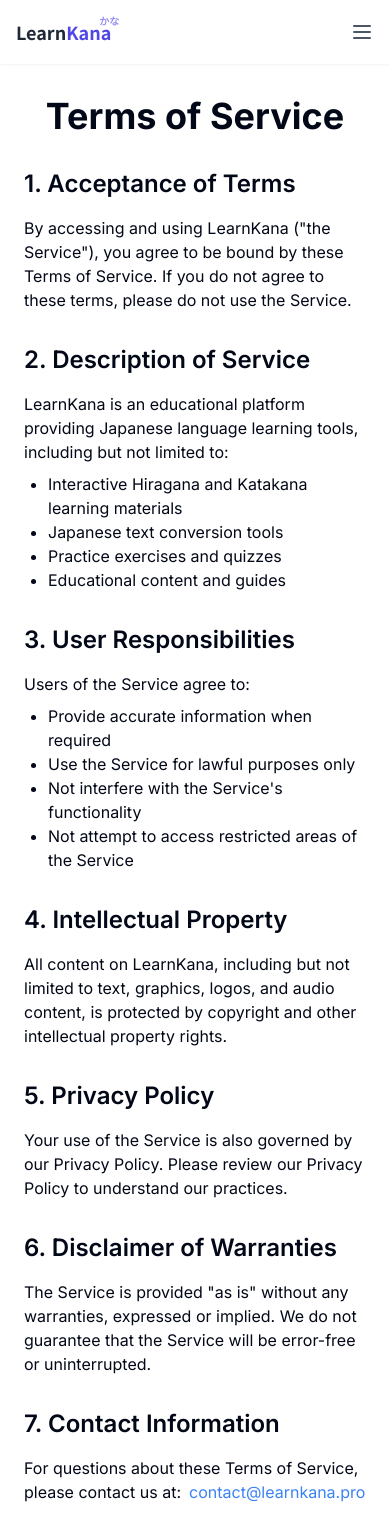
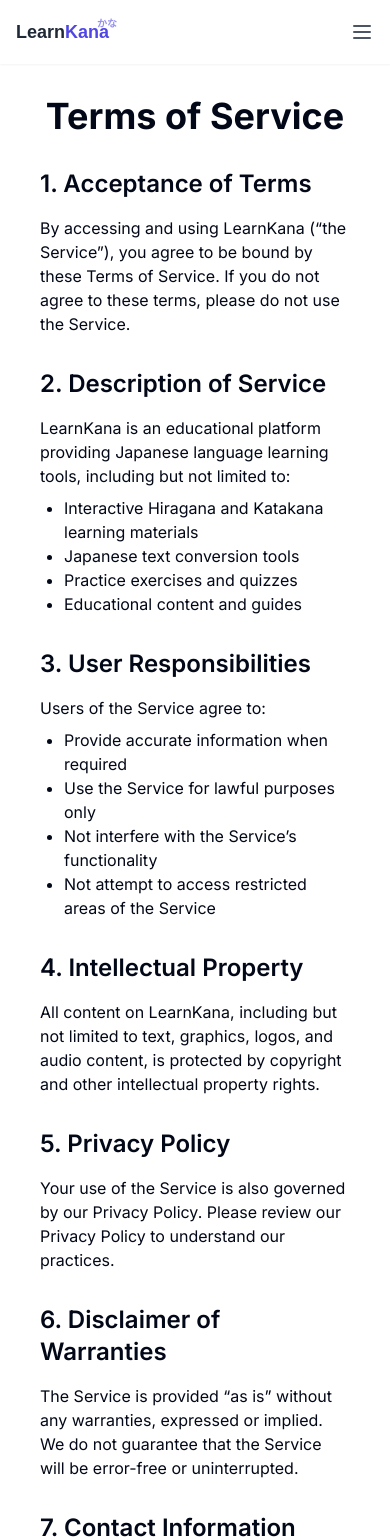
Before and after one commit to Jeremyymxiao/kana-learning, a Next.js app: page /terms-of-service in a window 390 px wide. Shown: the top 1540 px of the page. Built offline with nearby package versions, Linux system fonts and the light colour scheme.

Commit message:
fix bugs of last push

```diff
--- a/src/app/api/convert/route.ts
+++ b/src/app/api/convert/route.ts
@@ -83,7 +83,7 @@ export async function POST(req: Request) {
 
     const conversionResults = await Promise.all(
       options.targetTypes.map(async (targetType: string) => {
-        let kuroshiroOptions: any = {
+        const kuroshiroOptions: any = {
           mode: 'normal'
         };
 
--- a/src/app/globals.css
+++ b/src/app/globals.css
@@ -1,9 +1,12 @@
+/* Import Noto Sans JP from CDN */
 @tailwind base;
 @tailwind components;
 @tailwind utilities;
 
 @layer base {
   :root {
+    --font-sans: system-ui, -apple-system, BlinkMacSystemFont, 'Hiragino Kaku Gothic ProN', 'Hiragino Sans', Meiryo, sans-serif;
+
     --background: 0 0% 100%;
     --foreground: 222.2 84% 4.9%;
 
--- a/src/app/layout.tsx
+++ b/src/app/layout.tsx
@@ -1,13 +1,8 @@
 import { Metadata } from 'next'
-import { Inter, Noto_Sans_JP } from 'next/font/google'
+import { Inter } from 'next/font/google'
 import './globals.css'
 
 const inter = Inter({ subsets: ['latin'] })
-const notoSansJP = Noto_Sans_JP({
-  weight: ['400', '700'],
-  subsets: ['latin'],
-  variable: '--font-noto-sans-jp',
-})
 
 export const metadata: Metadata = {
   metadataBase: new URL('https://learnkana.pro'),
@@ -54,8 +49,10 @@ export default function RootLayout({
           dangerouslySetInnerHTML={{ __html: JSON.stringify(jsonLd) }}
         />
       </head>
-      <body className={`${inter.className} ${notoSansJP.variable}`}>
-        {children}
+      <body className={`${inter.className} min-h-screen antialiased bg-background text-foreground`}>
+        <main className="container mx-auto px-4 sm:px-6 lg:px-8">
+          {children}
+        </main>
       </body>
     </html>
   )
--- a/src/app/terms-of-service/page.tsx
+++ b/src/app/terms-of-service/page.tsx
@@ -26,7 +26,7 @@ export default function TermsOfServicePage() {
           <section className="mb-8">
             <h2 className="text-2xl font-semibold mb-4">1. Acceptance of Terms</h2>
             <p>
-              By accessing and using LearnKana ("the Service"), you agree to be bound by these Terms of Service. If you do not agree to these terms, please do not use the Service.
+              By accessing and using LearnKana (&ldquo;the Service&rdquo;), you agree to be bound by these Terms of Service. If you do not agree to these terms, please do not use the Service.
             </p>
           </section>
 
@@ -49,7 +49,7 @@ export default function TermsOfServicePage() {
             <ul className="list-disc pl-6 mt-2">
               <li>Provide accurate information when required</li>
               <li>Use the Service for lawful purposes only</li>
-              <li>Not interfere with the Service's functionality</li>
+              <li>Not interfere with the Service&rsquo;s functionality</li>
               <li>Not attempt to access restricted areas of the Service</li>
             </ul>
           </section>
@@ -71,7 +71,7 @@ export default function TermsOfServicePage() {
           <section className="mb-8">
             <h2 className="text-2xl font-semibold mb-4">6. Disclaimer of Warranties</h2>
             <p>
-              The Service is provided "as is" without any warranties, expressed or implied. We do not guarantee that the Service will be error-free or uninterrupted.
+              The Service is provided &ldquo;as is&rdquo; without any warranties, expressed or implied. We do not guarantee that the Service will be error-free or uninterrupted.
             </p>
           </section>
 
--- a/src/components/japanese/test-panel.tsx
+++ b/src/components/japanese/test-panel.tsx
@@ -1,3 +1,5 @@
+"use client"
+
 import { useState } from 'react';
 import { useTest, Difficulty } from '@/hooks/useTest';
 import { Button } from '@/components/ui/button';
--- a/src/components/japanese/test-question.tsx
+++ b/src/components/japanese/test-question.tsx
@@ -1,3 +1,5 @@
+"use client";
+
 import { useState } from 'react';
 import { Button } from '@/components/ui/button';
 import { Question } from '@/hooks/useTest';
--- a/tailwind.config.ts
+++ b/tailwind.config.ts
@@ -16,6 +16,9 @@ module.exports = {
       },
     },
     extend: {
+      fontFamily: {
+        sans: ['var(--font-sans)'],
+      },
       colors: {
         border: "hsl(var(--border))",
         input: "hsl(var(--input))",
```
